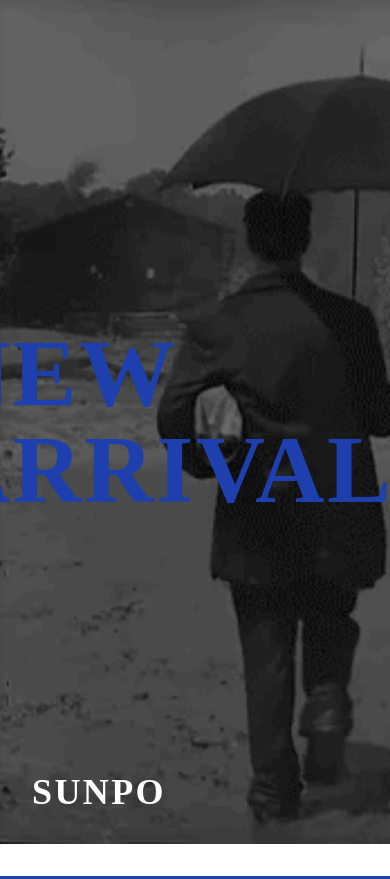
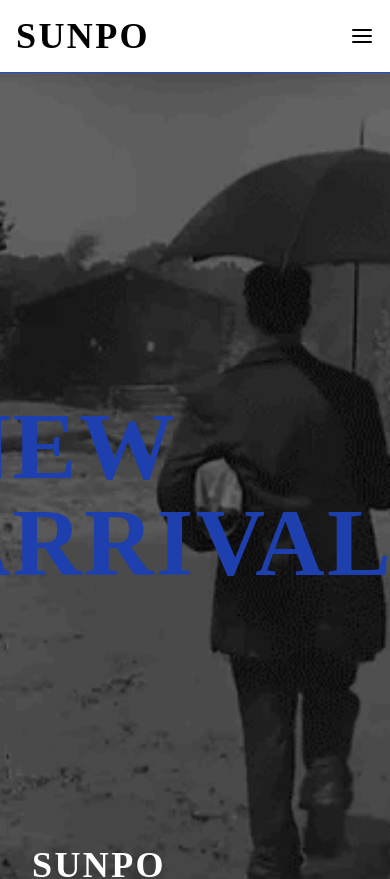
Before and after one commit to meso1007/React-original-selectshop-website, a React (Create React App) app: page /new in a window 390 px wide. Shown: the top 879 px of the page. Built offline with nearby package versions, Linux system fonts and the light colour scheme; a web font is replaced by a local one.

Commit message:
fixed res

```diff
--- a/src/Compo/Header.jsx
+++ b/src/Compo/Header.jsx
@@ -44,7 +44,7 @@ function Header() {
     return (
         <>
             <div
-                className={`fixed top-0 left-0 h-full bg-white shadow-md transform transition-transform duration-300 z-30 border border-blue-700 ${
+                className={`hidden sm:block fixed top-0 left-0 h-full bg-white shadow-md transform transition-transform duration-300 z-30 border border-blue-700 ${
                     isMenuOpen ? 'translate-x-0' : '-translate-x-full'
                 }`}
             >
@@ -118,6 +118,39 @@ function Header() {
                     </div>
                 </header>
             </div>
+            <div className="sm:hidden bg-white shadow-md border-b border-blue-700">
+                <header className="flex justify-between items-center p-4">
+                    <a href="/" className="logo_font text-4xl font-bold">SUNPO</a>
+                    <button onClick={toggleMenu} className="text-2xl">
+                        <FiMenu />
+                    </button>
+                </header>
+                {/* Menu for small screens */}
+                {isMenuOpen && (
+                    <div className="bg-white shadow-md border-t border-blue-700">
+                        <nav className="flex flex-col space-y-4 p-4">
+                            <a href="/" className="text-lg">HOME</a>
+                            <a href="/new" className="text-lg">NEW ARRIVALS</a>
+                            <a href="/collections" className="text-lg">COLLECTIONS</a>
+                            <a href="/brands" className="text-lg">LABELS & BRANDS</a>
+                            <a href="/sale" className="text-lg text-red-600">SALE</a>
+                            <div className="flex items-center border border-black rounded-md overflow-hidden">
+                                <FiSearch className="text-gray-600 ml-2 text-2xl" />
+                                <input
+                                    type="text"
+                                    placeholder="Search"
+                                    className="border-none py-2 px-6 text-gray-700 focus:outline-none focus:ring-2 focus:ring-blue-500"
+                                />
+                            </div>
+                            <div className="flex items-center space-x-2">
+                                <FaRegUser className="text-2xl" />
+                                <span>{userName}</span>
+                            </div>
+                            <ButtonCompo text="Login" bgColor="blue-800" textColor="white" hoverBgColor="white" hoverTextColor="black" />
+                        </nav>
+                    </div>
+                                    )}
+                                    </div>
         </>
     );
 }
--- a/src/index.css
+++ b/src/index.css
@@ -3,15 +3,17 @@
 @tailwind utilities;
 body {
   margin: 0;
-  font-family:"Druk Trial";
-  font-size:x-large;
+  font-family: "Druk Trial";
+  overflow: hidden;
+  height: 100%;
+  font-size: x-large;
   letter-spacing: 0.1em;
   -webkit-font-smoothing: antialiased;
   -moz-osx-font-smoothing: grayscale;
 }
 
 code {
-  font-family: source-code-pro, Menlo, Monaco, Consolas, 'Courier New',
+  font-family: source-code-pro, Menlo, Monaco, Consolas, "Courier New",
     monospace;
 }
 
```
